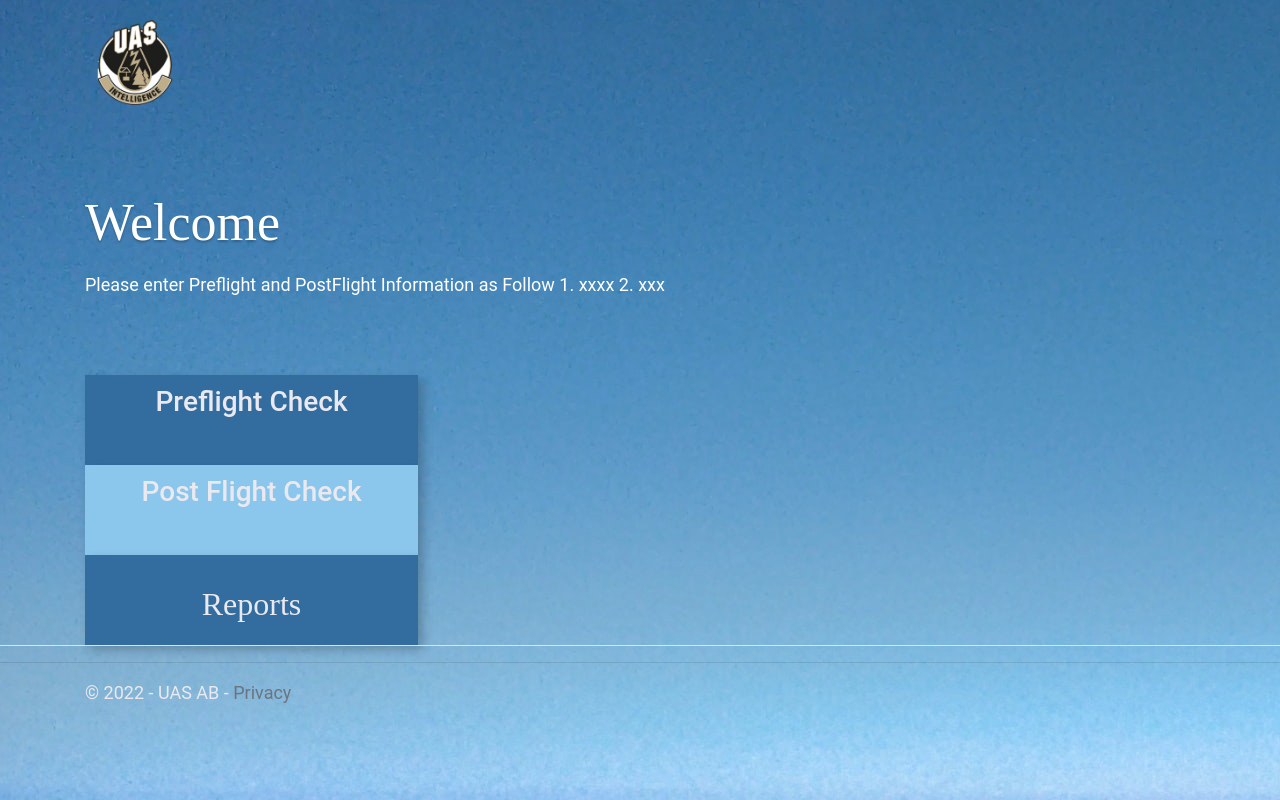
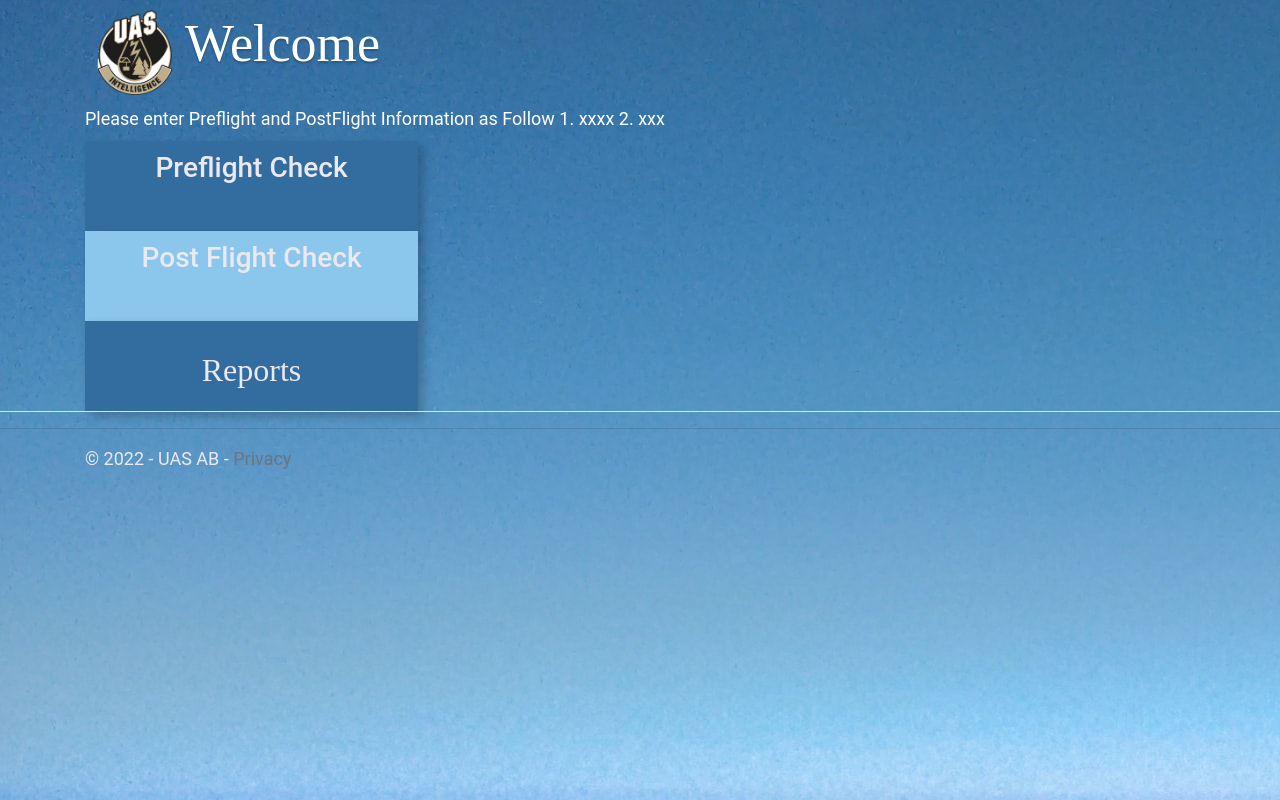
Before and after one commit to Louis-curtsky/UAS, a plain HTML site: page css/index.html in a window 1280 px wide. Drawn offline with nearby package versions, Linux system fonts and the light colour scheme.

Commit message:
changes  to look

```diff
--- a/css/index.html
+++ b/css/index.html
@@ -17,22 +17,19 @@
                         </span>
                     </a>
                 </div>
+                <div class="herobox1">
+                    <h1>Welcome</h1>
 
+<!--                     <a href="test-page.html" class="mybutton">Menu Button</a> -->
+                </div>
             </header>
             <main>
-                <div class="herobox1">
-                    <h1>Welcome</h1>
                 <div>
                     <p>
                         Please enter Preflight and PostFlight Information as Follow
                         1. xxxx
                         2. xxx
                     </p>
-                    </div>
-<!--                     <a href="test-page.html" class="mybutton">Menu Button</a> -->
-                </div>
-                <div class="herobox2">
-
                 </div>
             </main>
 
--- a/css/style.css
+++ b/css/style.css
@@ -17,6 +17,7 @@ a {
 }
 
 .Logo{
+    display: inline-flex;
     height: 70px;
 }
 
@@ -28,14 +29,15 @@ a {
 }
 
 header {
-    display: flex;
+    display: inline-flex;
 /*     justify-content: space-between; */
     align-items: center;
-    padding-top: 20px;
-    padding-bottom: 20px;}
+    padding-top: 10px;
+    padding-bottom: 10px;
+}
 
 main {
-    min-height: 250px;
+    min-height: auto;
     display: flex;
     align-items: center;
 }
@@ -43,6 +45,7 @@ main {
 .cards {
     display: block;
     justify-content: space-between;
+
     text-align: center;
     min-width: 600px;
 }
```
Lines whose indentation alone changed are shown as unchanged.
